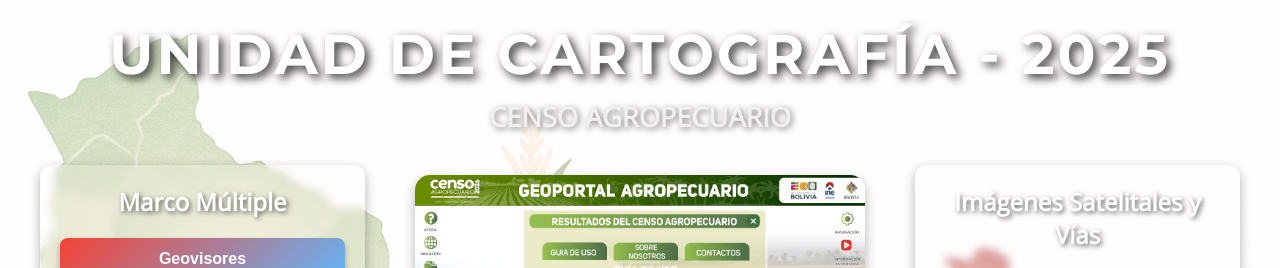
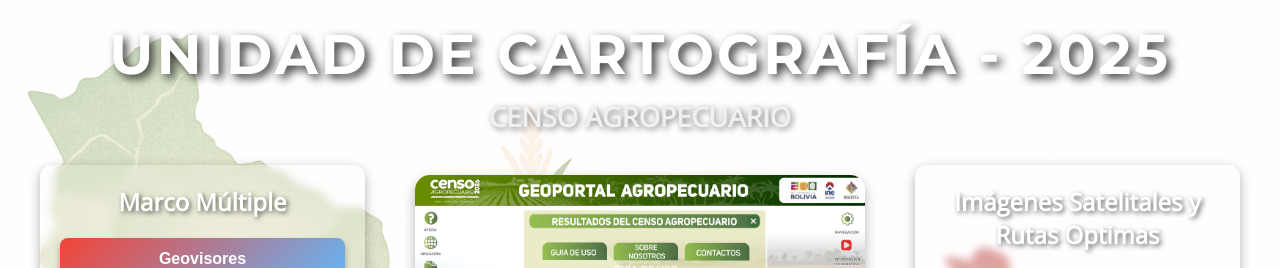
Before and after one commit to Geovisor2025/CartografiaCA, a plain HTML site: page index.html in a window 1280 px wide. Shown: the top 268 px of the page. Drawn offline with nearby package versions, Linux system fonts and the light colour scheme.

Commit message:
index.html

```diff
--- a/index.html
+++ b/index.html
@@ -234,7 +234,7 @@
 
       <!-- Sección derecha -->
       <div class="section right">
-        <h3>Imágenes Satelitales y Vías</h3>
+        <h3>Imágenes Satelitales y Rutas Optimas</h3>
         <div class="buttons">
           <div class="dropdown">
             <button class="dropdown-button">Geovisores</button>
```
